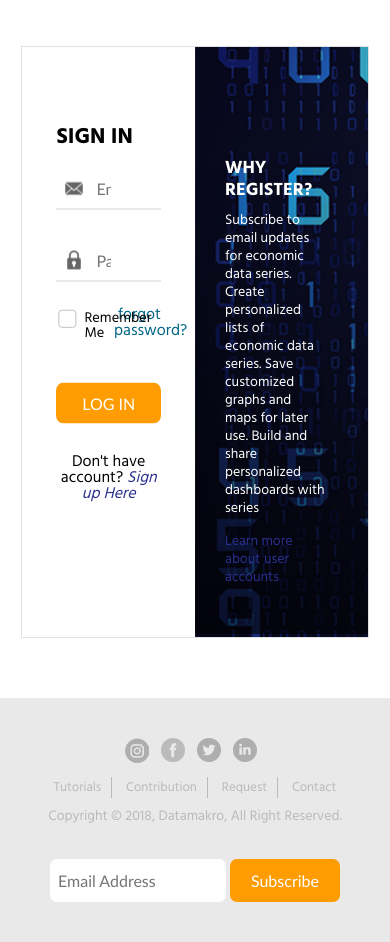
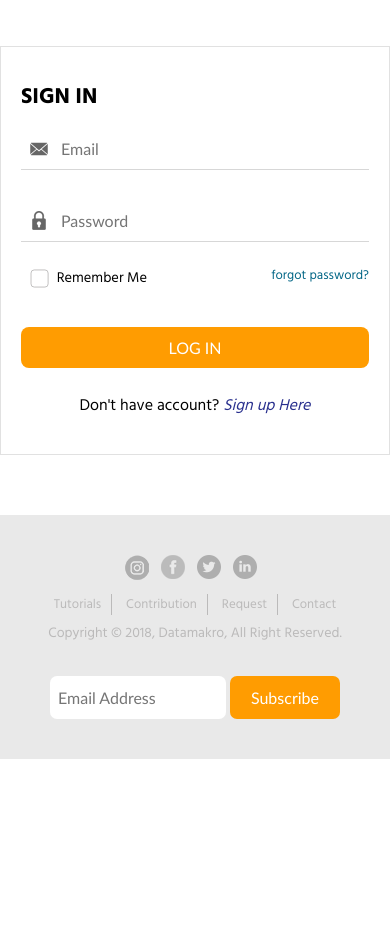
Before and after one commit to rahadianmf/datamakro-fe, a PHP site: page /sign-in.php in a window 390 px wide. Shown: the part 84-1026 px from the top of the page. After the commit the page ends 843 px from the top, so only its background shows below. Run offline with PHP 8.4, Linux system fonts and the light colour scheme; some web fonts are replaced.

Commit message:
320 undone : sign-in.php

```diff
--- a/about.php
+++ b/about.php
@@ -1,6 +1,6 @@
 <?php $page = "about"; $header = "active"; $login = "no"; include ('_header.php'); ?>
 <section class = "content c-standard">
-	<div class="wrapper type-2">
+	<div class="wrapper type-2 w-about-mobile">
 		<h1 class="c-blue ch-title big hm fwn">About Datamakro</h1>
 		<p class="pre-header">
 			Datamakro provides broad series of macro and microeconomic data of Indonesia. Besides providing the data, Datamakro also disseminates wide score of research report to let the data speaks even further. Datamakro is very suitable for student, researcher, analyst, consultant, and policymaker who is seeking trustable data.
--- a/css/style.css
+++ b/css/style.css
@@ -1928,6 +1928,48 @@ table {
     font-size: 15px;
     padding: 8px 50px 8px 15px; }
 
+  .about-list .list {
+    padding: 30px 0px 10px;
+    float: none;
+    width: 100%;
+    margin-right: 0%; }
+    .about-list .list p.desc {
+      text-align: center;
+      padding-top: 20px;
+      font-size: 15px;
+      line-height: 22px; }
+    .about-list .list .img-container {
+      max-width: 250px;
+      margin: 0 auto; }
+
+  .accordion .head-acc .h-title {
+    font-size: 24px !important; }
+
+  .auth-container .side-left, .auth-container .side-right {
+    float: none;
+    width: 100%; }
+  .auth-container .side-left {
+    min-height: auto; }
+    .auth-container .side-left .centerize {
+      position: relative;
+      padding: 40px 20px;
+      top: 0px;
+      left: 0px !important;
+      right: 0px !important;
+      -ms-transform: translateY(0%);
+      /* IE 9 */
+      -webkit-transform: translateY(0%);
+      /* Chrome, Safari, Opera */
+      transform: translateY(0%); }
+    .auth-container .side-left .forgot {
+      width: 45%; }
+      .auth-container .side-left .forgot a {
+        font-size: 13px; }
+    .auth-container .side-left .remember {
+      width: 55%; }
+  .auth-container .side-right {
+    display: none; }
+
   .banner {
     padding: 130px 0px 70px !important; }
     .banner h1 {
@@ -1948,6 +1990,10 @@ table {
     .box-desc .list img, .re-search .list img {
       width: 100%; }
 
+  .cat .content-cat {
+    width: 100%;
+    overflow: scroll; }
+
   .ch-title.big, .search-list b.big, .search-list b.big {
     font-size: 26px !important;
     line-height: 36px !important; }
@@ -2003,6 +2049,15 @@ table {
       padding-left: 11px; }
       .pagination ul li:first-child {
         padding-left: 0px; }
+
+  .play {
+    width: 70px;
+    height: 70px;
+    background-size: 100% !important; }
+
+  .pre-header {
+    font-size: 16px;
+    line-height: 24px; }
 
   .re-search {
     padding-top: 10px !important; }
@@ -2044,12 +2099,19 @@ table {
       /* Chrome, Safari, Opera */
       transform: translateY(-47% !important); }
 
+  .video-container {
+    margin: 30px 0px 0px; }
+
   .wrapper, .wrapper.type-2 {
     width: 89% !important; }
 
   .wrapper.np-wrapper {
     width: 100% !important; }
     .wrapper.np-wrapper .filter, .wrapper.np-wrapper .srestitle {
+      padding: 0px 5.5%; }
+  .wrapper.w-about-mobile {
+    width: 100% !important; }
+    .wrapper.w-about-mobile h1, .wrapper.w-about-mobile p, .wrapper.w-about-mobile .about-list {
       padding: 0px 5.5%; } }
 @media screen and (min-width: 768px) and (max-width: 1023px) {
   header {
--- a/sass/style320.scss
+++ b/sass/style320.scss
@@ -39,6 +39,28 @@ input {
 	&.search { font-size: 15px; padding: 8px 50px 8px 15px; }
 }
 select { font-size: 15px; padding: 8px 50px 8px 15px; }
+.about-list {
+	.list { padding: 30px 0px 10px; float: none; width: 100%; margin-right: 0%;
+		p.desc { text-align: center; padding-top: 20px; font-size: 15px; line-height: 22px; }
+		.img-container { max-width: 250px; margin: 0 auto; }
+	}
+}
+.accordion {
+	.head-acc {
+		.h-title { font-size: 24px !important; }
+	}
+}
+.auth-container {
+	.side-left , .side-right { float: none; width: 100%; }
+	.side-left { min-height: auto;
+		.centerize { position: relative; padding: 40px 20px; top: 0px; left: 0px !important; right: 0px !important; @include transform(translateY(0%)); }
+		.forgot { width: 45%;
+			a { font-size: 13px; }
+		}
+		.remember { width: 55%; }
+	}
+	.side-right { display: none; }
+}
 .banner { padding: 130px 0px 70px !important;
 	h1 { padding: 0px 0px 10px !important; font-size: 28px !important; line-height: 38px !important; }
 	h4 { font-size: 18px !important; line-height: 24px !important; padding-bottom: 0px !important; }
@@ -48,6 +70,9 @@ select { font-size: 15px; padding: 8px 50px 8px 15px; }
 	.list { float: none; width: 100%; padding: 10px 0px 3px 0px !important;
 		img { width: 100%; }
 	}
+}
+.cat {
+	.content-cat { width: 100%; overflow: scroll; }
 }
 .ch-title.big, .search-list b.big { font-size: 26px !important; line-height: 36px !important; }
 .chart { height: 350px; }
@@ -84,6 +109,8 @@ select { font-size: 15px; padding: 8px 50px 8px 15px; }
 		}
 	}
 }
+.play { width: 70px; height: 70px; background-size: 100% !important; }
+.pre-header { font-size: 16px; line-height: 24px; }
 .re-search { padding-top: 10px !important;
 	.list { margin-bottom: 20px;
 		img { margin-bottom: 8px; }
@@ -98,9 +125,13 @@ select { font-size: 15px; padding: 8px 50px 8px 15px; }
 .search-filter { margin-top: 20px;
 	.search-ico { top: 47% !important; @include transform(translateY(-47% !important)); }
 }
+.video-container { margin: 30px 0px 0px; }
 .wrapper, .wrapper.type-2 { width: 89% !important; }
 .wrapper {
 	&.np-wrapper { width: 100% !important;
 		.filter , .srestitle { padding: 0px 5.5%; }
 	}
+	&.w-about-mobile { width: 100% !important;
+		h1 , p , .about-list { padding: 0px 5.5%; }
+	}
 }
--- a/sign-in.php
+++ b/sign-in.php
@@ -1,6 +1,6 @@
 <?php $page = "active"; $header = "active"; $login = "no"; include ('_header.php'); ?>
 <section class = "content c-standard">
-	<div class="wrapper type-2">
+	<div class="wrapper type-2 np-wrapper">
 		<div class="auth-container">
 			<div class="side-left">
 				<div class="centerize">
```
Also changed, not shown: css/style320.css (+62 -0 lines), 2 other files.
